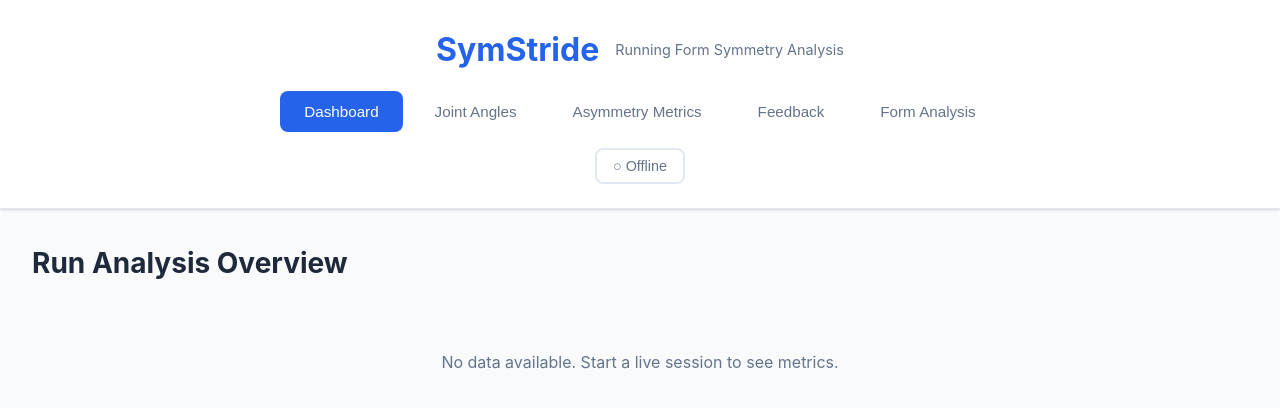
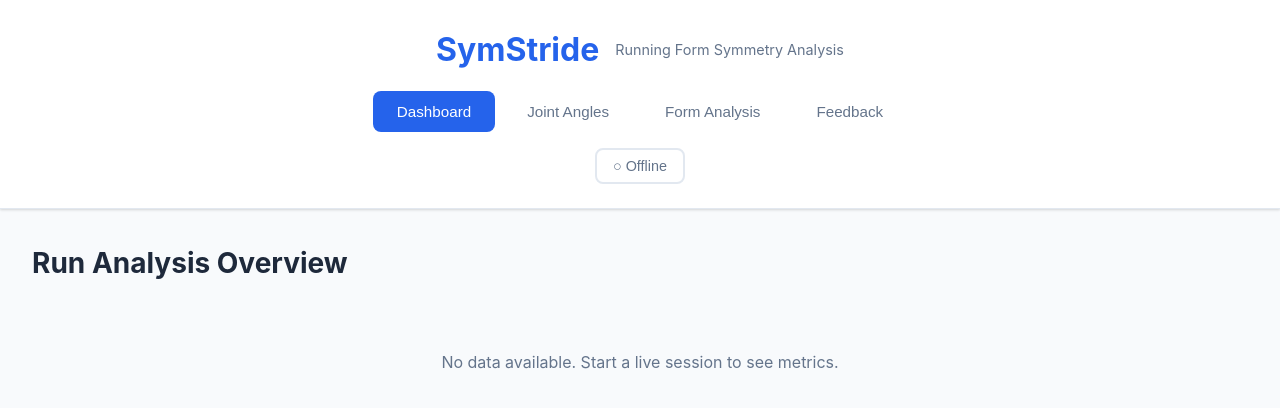
Before and after one commit to yibochen18/ECM_2025Fall_Project_16, a React (Vite) app: page / in a window 1280 px wide. Shown: the top 408 px of the page. Built offline with nearby package versions, Linux system fonts and the light colour scheme.

Commit message:
Frontend working

```diff
--- a/src/App.jsx
+++ b/src/App.jsx
@@ -119,23 +119,25 @@ function App() {
           >
             Joint Angles
           </button>
+          {/*
           <button
             className={`nav-btn ${currentView === 'asymmetry' ? 'active' : ''}`}
             onClick={() => handleViewChange('asymmetry')}
           >
             Asymmetry Metrics
           </button>
+          */}
+          <button
+            className={`nav-btn ${currentView === 'form' ? 'active' : ''}`}
+            onClick={() => handleViewChange('form')}
+          >
+            Form Analysis
+          </button>
           <button
             className={`nav-btn ${currentView === 'realtime' ? 'active' : ''}`}
             onClick={() => handleViewChange('realtime')}
           >
             Feedback
-          </button>
-          <button
-            className={`nav-btn ${currentView === 'form' ? 'active' : ''}`}
-            onClick={() => handleViewChange('form')}
-          >
-            Form Analysis
           </button>
         </nav>
         <div className="header-actions">
@@ -166,9 +168,9 @@ function App() {
             }
           />
         )}
-        {currentView === 'asymmetry' && (
+        {/* {currentView === 'asymmetry' && (
           <AsymmetryMetrics data={runData} realTimeData={realTimeData} />
-        )}
+        )} */}
         {currentView === 'realtime' && (
           <RealTimeFeedback
             data={runData}
--- a/src/components/RealTimeFeedback.jsx
+++ b/src/components/RealTimeFeedback.jsx
@@ -5,17 +5,19 @@ import { getFeedbackForMetric, getAsymmetryFeedback } from '../utils/feedbackCon
 function RealTimeFeedback({ data, realTimeData, isActive, sessionAverages }) {
   const feedbackRef = useRef(null)
 
-  useEffect(() => {
-    if (feedbackRef.current && isActive) {
-      feedbackRef.current.scrollTop = feedbackRef.current.scrollHeight
-    }
-  }, [realTimeData, isActive])
-
   const currentData = realTimeData || data
 
   // Use session averages if available, otherwise use current data
   const displayData = sessionAverages || currentData
   const isShowingAverages = !!sessionAverages
+
+  // Auto-scroll only for live, actionable feedback. When showing
+  // session averages, allow the user to scroll the list freely.
+  useEffect(() => {
+    if (feedbackRef.current && isActive && !isShowingAverages) {
+      feedbackRef.current.scrollTop = feedbackRef.current.scrollHeight
+    }
+  }, [realTimeData, isActive, isShowingAverages])
 
   // Handle case where there's no data at all
   const hasData = displayData && (displayData.jointAngles || displayData.frontKnee || displayData.knee)
@@ -213,7 +215,7 @@ function RealTimeFeedback({ data, realTimeData, isActive, sessionAverages }) {
 
       {hasData ? (
         <div className="feedback-grid">
-          <div className="current-metrics">
+          {/* <div className="current-metrics">
             <h3>Current Metrics</h3>
             <div className="metric-display">
               <div className="metric-item">
@@ -231,7 +233,7 @@ function RealTimeFeedback({ data, realTimeData, isActive, sessionAverages }) {
                 </span>
               </div>
             </div>
-          </div>
+          </div> */}
 
           <div className="joint-status">
             <h3>Joint Status</h3>
```
